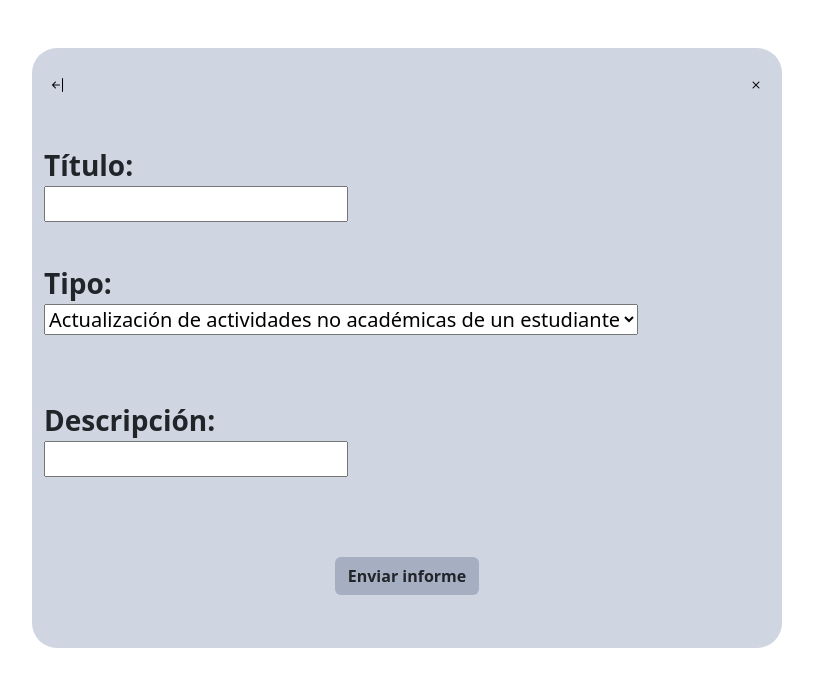
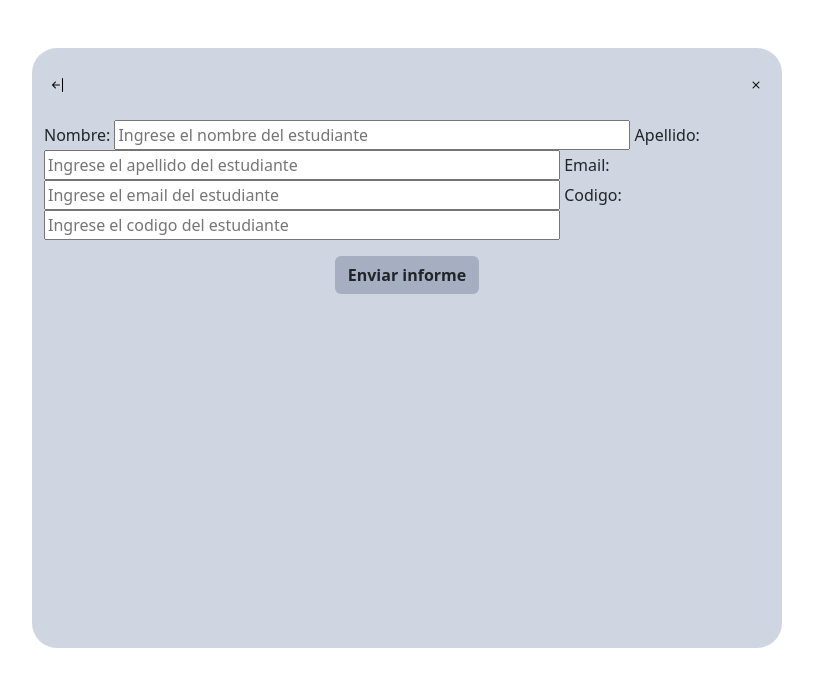
Before and after one commit to SamuelGutierrez24/Proyecto_Integrador1-StudentsManagement, a Django app: template Icesi_Students_Management/templates/notificacionEditable.html in a window 1280 px wide. Shown: the top 687 px of the page, without its empty margins (233-1046 px from the left). Run offline with Django 4.2, Linux system fonts and the light colour scheme; the template is opened without the code that fills it: values that come from a table or form of the project are taken from there, others are empty; some libraries are stand-ins or nearby versions.

Commit message:
feat: Alert form created

```diff
--- a/Icesi_Students_Management/forms.py
+++ b/Icesi_Students_Management/forms.py
@@ -180,3 +180,13 @@ class envioMensaje(forms.ModelForm):
     class Meta:
         model = Alerta
         fields = ['title', 'type', 'description']
+
+class modificarAlerta(forms.ModelForm):
+    title = forms.CharField(label="Titulo", max_length=20, required=False, widget=forms.TextInput(attrs={'placeholder': 'Ingrese el nombre del estudiante', 'col': '10', 'size': '50'}))
+    type = forms.ChoiceField(label="Tipo", choices=Alerta.Type_alert.choices, required=False, widget=forms.TextInput(attrs={'placeholder': 'Ingrese el nombre del estudiante', 'col': '10', 'size': '50'}))
+    description = forms.CharField(label="Descripcion", max_length=20, required=False, widget=forms.Textarea)
+    email = forms.CharField(label="Correo", max_length=20, required=False, widget=forms.Textarea)
+
+    class Meta:
+        model = Alerta
+        fields = ['title', 'type', 'description', 'email']
--- a/Icesi_Students_Management/models.py
+++ b/Icesi_Students_Management/models.py
@@ -148,7 +148,6 @@ class User(AbstractUser):
 
     rol = models.IntegerField(default=Role.RNULL,choices=Role.choices)
 
-
 class Alerta(models.Model):
     title = models.CharField(max_length=40,default='Notificación')
     class Type_alert(models.IntegerChoices):
@@ -158,9 +157,9 @@ class Alerta(models.Model):
         ACTUALIZE_DIRECTOR = 3, ('Actualizacion de informacion Director de programa')
         FILANTROPIA =  4,('Actualización de actividades no academicas de un estudiante')
 
-
     type = models.IntegerField(default=Type_alert.NNULL, choices=Type_alert.choices)
     description = models.TextField(blank=True)
+    StudentID = models.ForeignKey(Student, on_delete=models.CASCADE, default=None)
     def __str__(self):
         return self.title
 
--- a/Icesi_Students_Management/templates/notificacionEditable.html
+++ b/Icesi_Students_Management/templates/notificacionEditable.html
@@ -25,49 +25,13 @@
             </div>
         </div>
 
+        <form method="POST">
             <div class="row my-2">
                 <div class="col">
-                <br>
-                <p>
-                    <strong style="font-size: 28px;">
-                        Título:
-                    </strong>
-                    <br>
-                    <input style="font-size: 20px;" value="{{ noti.title }}">
-                    </input>
-                </p>
-                <br>
-                <p>
-                    <strong style="font-size: 28px;">
-                        Tipo:
-                    </strong>
-                    <br>
-                    <select style="font-size: 20px;">
-                        <option value="">
-                            {% if noti.type == 0 %}
-                                Solicitud de información
-                            {% elif noti.type == 1 %}
-                                Subida de información
-                            {% elif noti.type == 2 %}
-                                Subida de información
-                            {% else %}
-                                Actualización de actividades no académicas de un estudiante
-                            {% endif %}
-                        </option>
-                    </select>
-                </p>
-                <br>
-                <br>
-                <p>
-                    <strong style="font-size: 28px;">
-                        Descripción:
-                    </strong>
-                    <br>
-                    <input style="font-size: 20px;" value="{{ noti.description }}" size="fill">
-                    </input>
-                </p>
-                <br>
-                <br>
+                    {% csrf_token %}
+
+                    {{ form }}
+
                     <p>
                         <div style="text-align: center;">
                             <a class="btn" style="background-color: #a6aec1;" href="/menu_filantropia/">
@@ -77,7 +41,7 @@
                     </p>
                 </div>
             </div>
+        </form>
     </div>
-
 </body>
 </html>
--- a/Icesi_Students_Management/views/modificar.py
+++ b/Icesi_Students_Management/views/modificar.py
@@ -67,7 +67,7 @@ def modificarInfo(request, code):
                     descripcionAlerta = f"Gasto {request.POST['categoriaGasto']}: -{instancia.gasto} Fecha: {request.POST['fecha']}"
                     titleAlerta = f"Nuevo gasto registrado para el estudiante con código: {code}"
                     typeAlerta = 4
-                    alertaGenerada = Alerta(title=titleAlerta, type=typeAlerta, description=descripcionAlerta)
+                    alertaGenerada = Alerta(title=titleAlerta, type=typeAlerta, description=descripcionAlerta, StudentID = Student.objects.all().filter(code=code))
                     alertaGenerada.save()
 
                     instancia.gasto = 0
--- a/Icesi_Students_Management/views/registroActividades.py
+++ b/Icesi_Students_Management/views/registroActividades.py
@@ -64,7 +64,7 @@ def registroA(request):
                     })
                 else:
                     print('No esta')
-                    alert = Alerta.objects.create(title = 'Registro Actividad', type = 4, description = 'Se actualizaron las actividades del estudiante' + request.POST['student'])
+                    alert = Alerta.objects.create(title = 'Registro Actividad', type = 4, description = 'Se actualizaron las actividades del estudiante' + request.POST['student'], StudentID = SeguimientoBeca.objects.all().get(code = Vstudent))
                     alert.save()
                     return render(request, 'registroActividad.html',{
                     'form': ActivityForm,
```
Also changed, not shown: Icesi_Students_Management/views/notificacionEditable.py (added, +11 -0 lines), Icesi_Students_Management/views/registroNotasBA_view.py (+9 -9 lines), Icesi_Students_Management/migrations/0003_alerta_studentid.py (added). Lines whose indentation alone changed are shown as unchanged.
